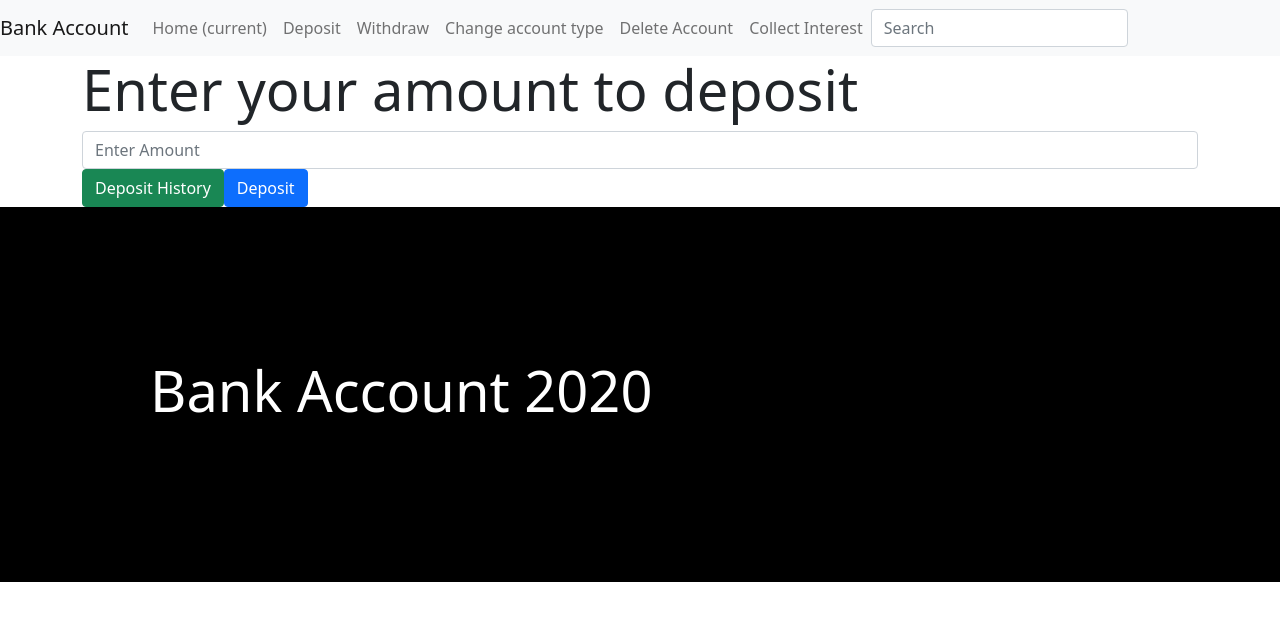
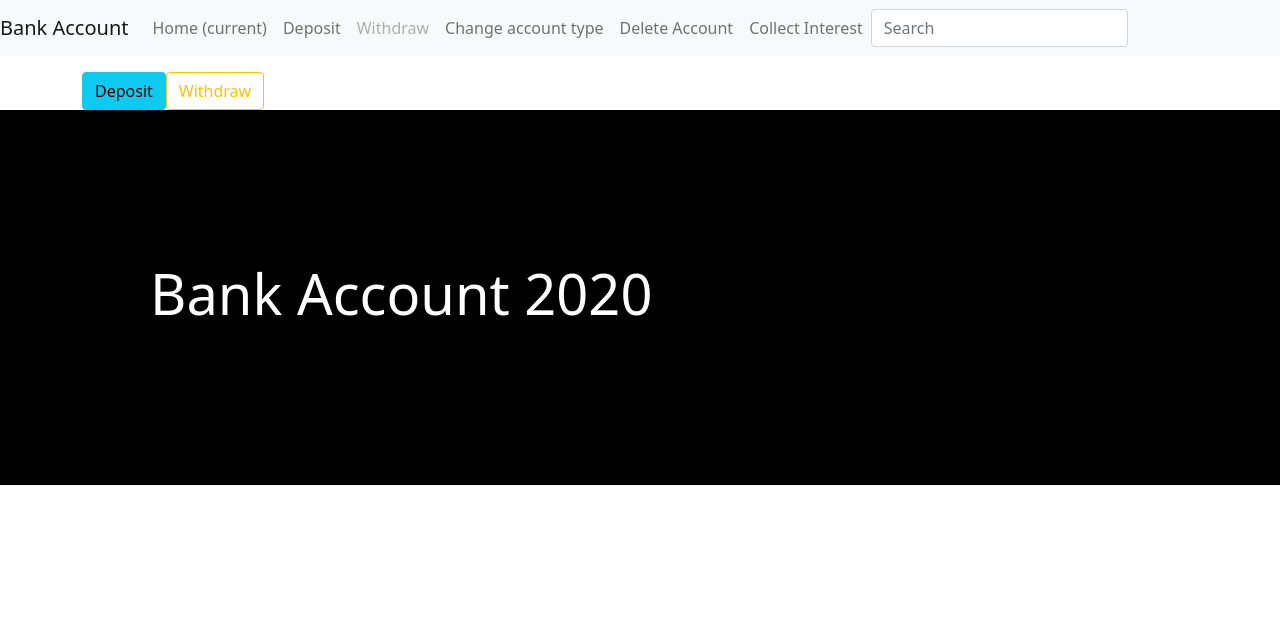
Before and after one commit to aleksandershurdho20/BankAccount, a React (Create React App) app: page /Account/Deposit in a window 1280 px wide. Shown: the top 620 px of the page. Built offline with nearby package versions, Linux system fonts and the light colour scheme.

Commit message:
actions for withdraw

```diff
--- a/src/Components/Deposit.js
+++ b/src/Components/Deposit.js
@@ -1,4 +1,4 @@
-import React, { useState } from 'react'
+import React, { useState, useEffect } from 'react'
 import { BLACK_COLOR } from '../common/Colors'
 import { useDispatch, useSelector } from 'react-redux'
 import Modal from 'react-modal';
@@ -17,9 +17,12 @@ export default function Deposit() {
     const dispatch = useDispatch()
     const [displayTime, setDisplayTime] = useState("")
     const [openModal, setOpenmodal] = useState(false)
-    const displayData = useSelector((state) => state)
     const [errorrMessages, setErrorrMessages] = useState("")
     const [successMessage, setSuccessMessage] = useState('')
+    const [ShowViews, setShowViews] = useState("sampe")
+    const displayData = useSelector((state) => state)
+    const [balanceMessage, setBalanceMessage] = useState(false)
+    const [dataAmount, setdataAmount] = useState("")
     const handleDeposit = () => {
         console.log('hi')
         let details = dispatch({ type: "DEPOSIT", amount: parseInt(amount) })
@@ -52,9 +55,45 @@ export default function Deposit() {
         setOpenmodal(false);
     }
 
+    const local_storage_key = "storedBankData"
+
+    useEffect(() => {
+        const storedBankData = JSON.parse(localStorage.getItem(local_storage_key))
+        setAmount(storedBankData)
+    }, [])
+    useEffect(() => {
+        localStorage.setItem(local_storage_key, JSON.stringify(amount))
+    }, [amount])
+    const handleWithdraw = () => {
+        dispatch({ type: "WITHDRAW", amount: parseInt(amount) })
+        setBalanceMessage(true)
+    }
+
     console.log(amount, 'amount')
     return (
         <div className="container">
+            <div className="mt-3">
+                <button className="btn btn-info" onClick={() => setShowViews("Deposit")}>Deposit</button>
+                <button className="btn btn-outline-warning ml-3" onClick={() => setShowViews("Withdraw")}>Withdraw</button>
+            </div>
+            {ShowViews === 'Withdraw' && <div>
+                <h1 class="display-4">Enter your amount to withdraw</h1>
+                <input type="text"
+                    className="form-control"
+                    placeholder="Enter Amount"
+                    value={dataAmount}
+                    onChange={(e) => setdataAmount(e.target.value)}
+                />
+                <button className="btn btn-primary mt-3W" onClick={handleWithdraw} >Withdraw</button>
+                {balanceMessage && <div class="alert alert-warning alert-dismissible fade show mt-4" role="alert">
+                    <strong>You Withdrawed  {dataAmount}</strong> You have remaining :  {amount - dataAmount}.
+                         <button type="button" class="close">
+                        <span aria-hidden="true">&times;</span>
+                    </button>
+                </div>}
+
+            </div>}
+            {ShowViews === 'Deposit' && <div>
                 <h1 class="display-4">Enter your amount to deposit</h1>
                 <input type="text"
                     className="form-control"
@@ -71,12 +110,14 @@ export default function Deposit() {
                 {errorrMessages && <div class="alert alert-danger mt-3" role="alert">
                     {errorrMessages}
                 </div>}
-            {/* <p> you Deposited  {displayData}</p> */}
                 <div className="btn-wrappers d-flex ">
                     <button className="btn btn-success" onClick={() => setOpenmodal(!openModal)}>Deposit History</button>
 
                     <button className="btn btn-primary ml-4" onClick={handleDeposit} color={BLACK_COLOR}>Deposit</button>
                 </div>
+            </div>
+            }
+
 
             <Modal
                 isOpen={openModal}
--- a/src/Components/Header.js
+++ b/src/Components/Header.js
@@ -18,7 +18,7 @@ export default function Header() {
                             <a class="nav-link" href="/Account/Deposit">Deposit</a>
                         </li>
                         <li class="nav-item">
-                            <a class="nav-link" href="/Account/Withdraw">Withdraw</a>
+                            <a class="nav-link  disabled" href="/Account/Withdraw">Withdraw</a>
                         </li>
                         <li class="nav-item">
                             <a class="nav-link" href="/Account/ChangeAccount">Change account type</a>
--- a/src/Components/Withdraw.js
+++ b/src/Components/Withdraw.js
@@ -1,7 +1,8 @@
 import React, { useState, useEffect } from 'react'
-import { useDispatch } from 'react-redux'
+import { useDispatch, useSelector } from 'react-redux'
 
 export default function Withdraw() {
+    const displayData = useSelector((state) => state)
     const local_storage_key = "storedBankData"
     const [amount, setAmount] = useState("")
     const dispatch = useDispatch()
@@ -15,8 +16,10 @@ export default function Withdraw() {
     }, [amount])
     const handleWithdraw = () => {
         dispatch({ type: "WITHDRAW", amount: parseInt(amount) })
+    }
 
-    }
+    console.log(displayData, 'displayData')
+
     return (
         <div className="container">
             <h1 class="display-4">Enter your amount to withdraw</h1>
--- a/src/reducers/BankingReducers.js
+++ b/src/reducers/BankingReducers.js
@@ -8,6 +8,7 @@ export const BankingReducers = (state = initialState, action) => {
 
         case "WITHDRAW":
             return state - action.amount;
+
         case "COLLECT_INTEREST":
             return state * 1.03;
         case "DELETE_ACCOUNT":
@@ -32,6 +33,7 @@ const withdraw = {
     amount: '300'
 
 }
+console.log(withdraw)
 
 const collectInteres = {
     type: 'COLLECT_INTEREST'
```
Lines whose indentation alone changed are shown as unchanged.
